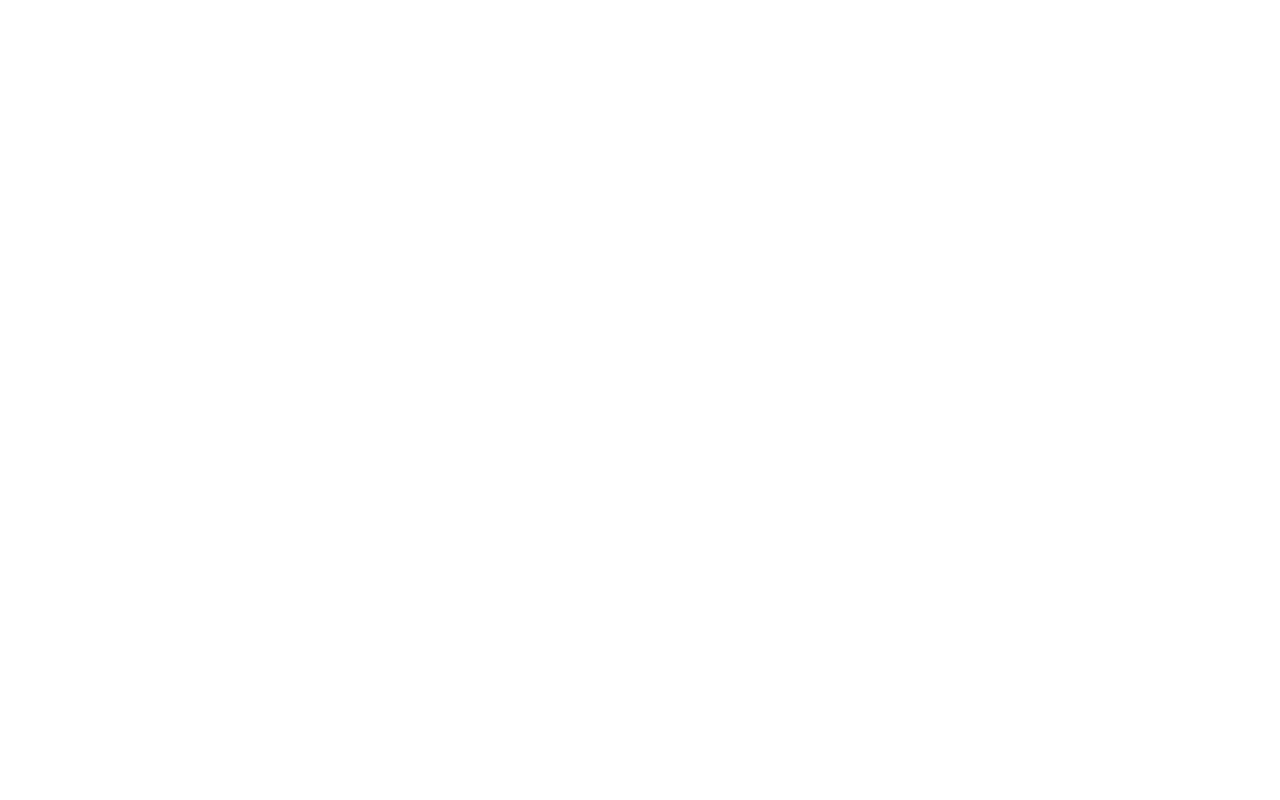
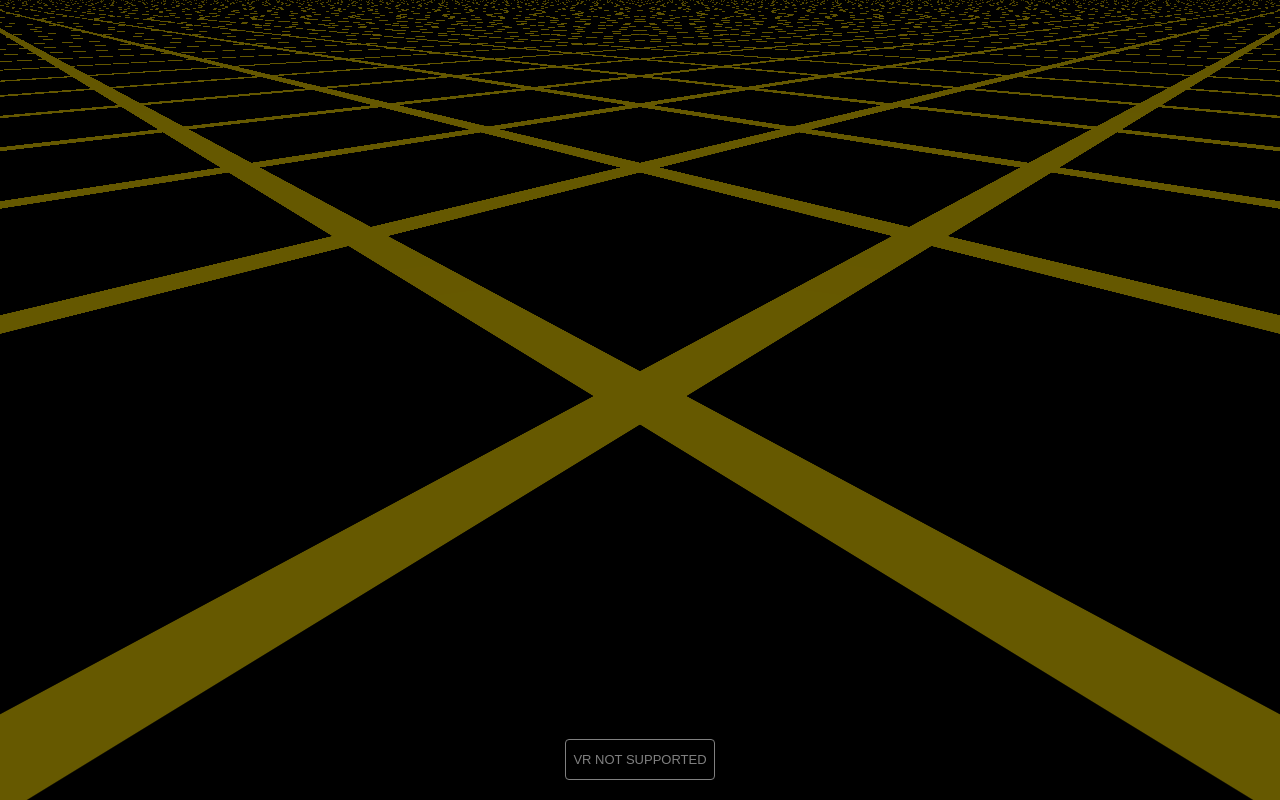
Before and after one commit to Steve-KX-RL/webxr-cursor, a plain HTML site: page index.html in a window 1280 px wide. Drawn offline with Linux system fonts and the light colour scheme; the site is published under a folder, as on GitHub Pages, so addresses that start at the root find nothing; animation ran at ten frames a second.

Commit message:
update parcel build command

```diff
--- a/index.html
+++ b/index.html
@@ -1 +1 @@
-<!DOCTYPE html><html lang="en"><head><meta charset="utf-8"><meta http-equiv="X-UA-Compatible" content="IE=edge"><meta name="viewport" content="width=device-width, initial-scale=1.0"><link rel="stylesheet" href="/index.f4b799d2.css"><script src="/index.fee9f184.js" type="module"></script><title>Three js WebXR cursor</title></head><body> </body></html>
+<!DOCTYPE html><html lang="en"><head><meta charset="utf-8"><meta http-equiv="X-UA-Compatible" content="IE=edge"><meta name="viewport" content="width=device-width, initial-scale=1.0"><link rel="stylesheet" href="index.f4b799d2.css"><script src="index.fee9f184.js" type="module"></script><title>Three js WebXR cursor</title></head><body> </body></html>
```
Also changed, not shown: 1 other file.
